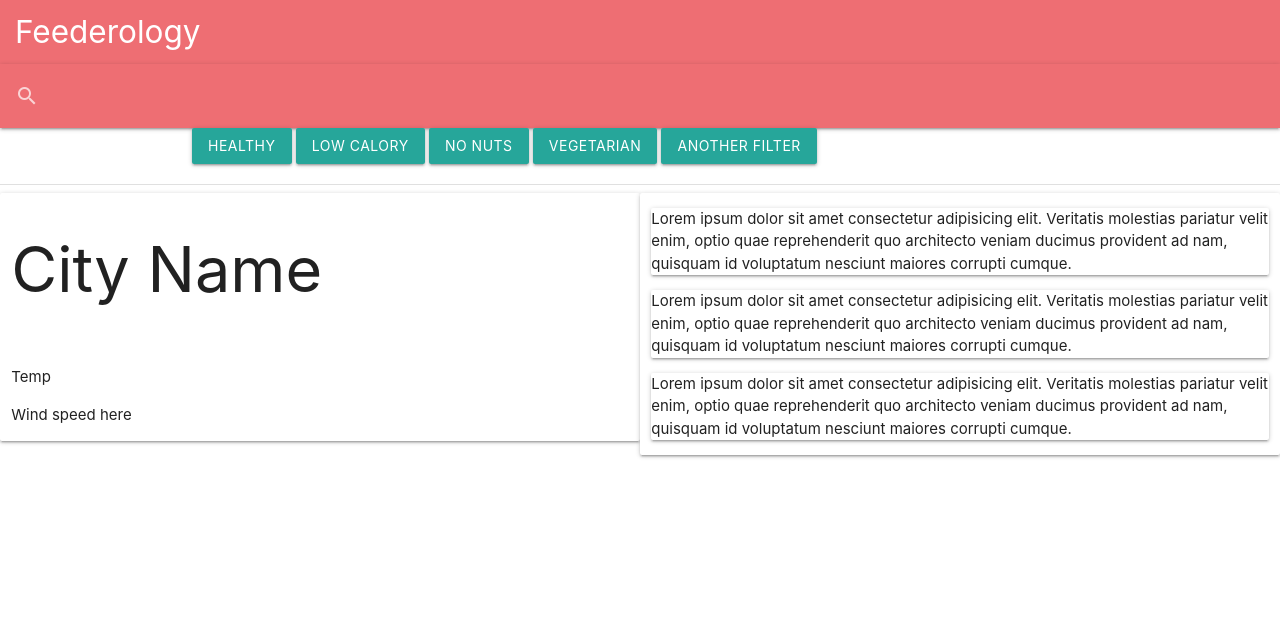
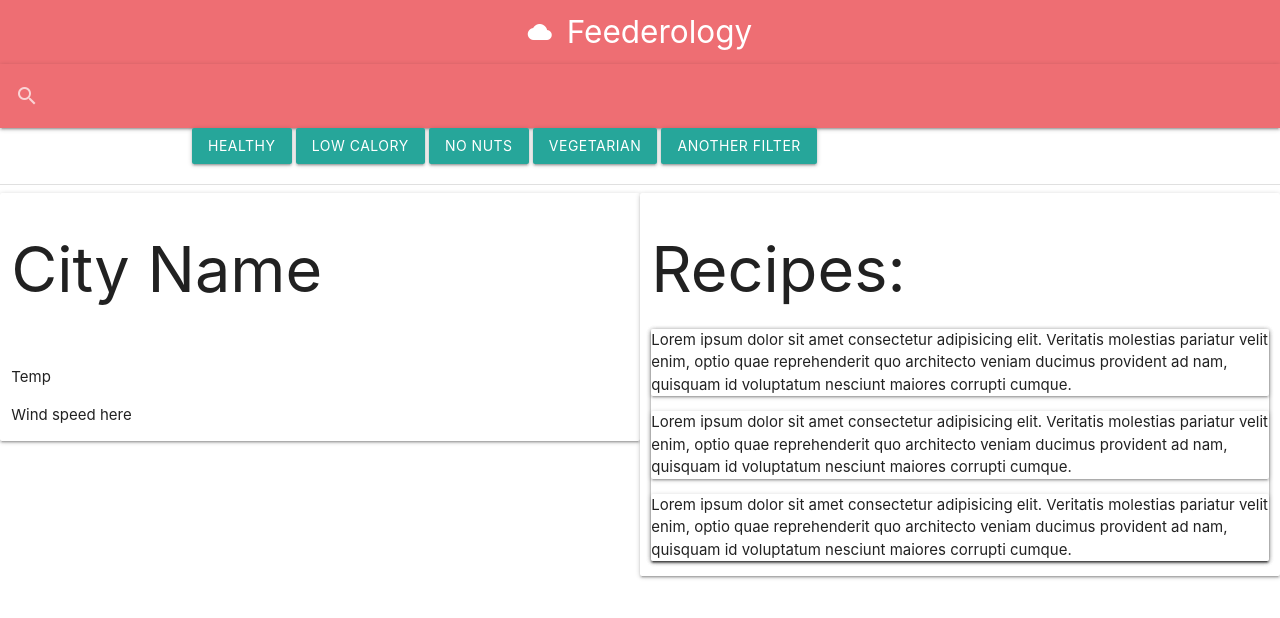
Before and after one commit to sclark417/Feederology, a plain HTML site: page index.html in a window 1280 px wide. Drawn offline with nearby package versions, Linux system fonts and the light colour scheme.

Commit message:
making internal and external cards for scroll

```diff
--- a/index.html
+++ b/index.html
@@ -19,7 +19,7 @@
 
     <nav>
         <div class="nav-wrapper">
-            <a href="#!" class="brand-logo"><i class="material-icons"></i>Feederology</a>
+            <a href="#!" class="brand-logo center"><i class="material-icons">cloud</i>Feederology</a>
 
         </div>
     </nav>
@@ -68,6 +68,10 @@
                 </div>
                 <div class="card col m6 s12" id="recipes">
 
+                    <h1>Recipes:</h1>
+                    <div class="card Ext-Card">
+                    <div class="card Int-Card">
+
                     <div class="card">
                         <p>Lorem ipsum dolor sit amet consectetur adipisicing elit. Veritatis molestias pariatur velit
                             enim,
@@ -97,8 +101,8 @@
                     </div>
 
 
-
-
+                </div>
+            </div>
                 </div>
 
 
```
